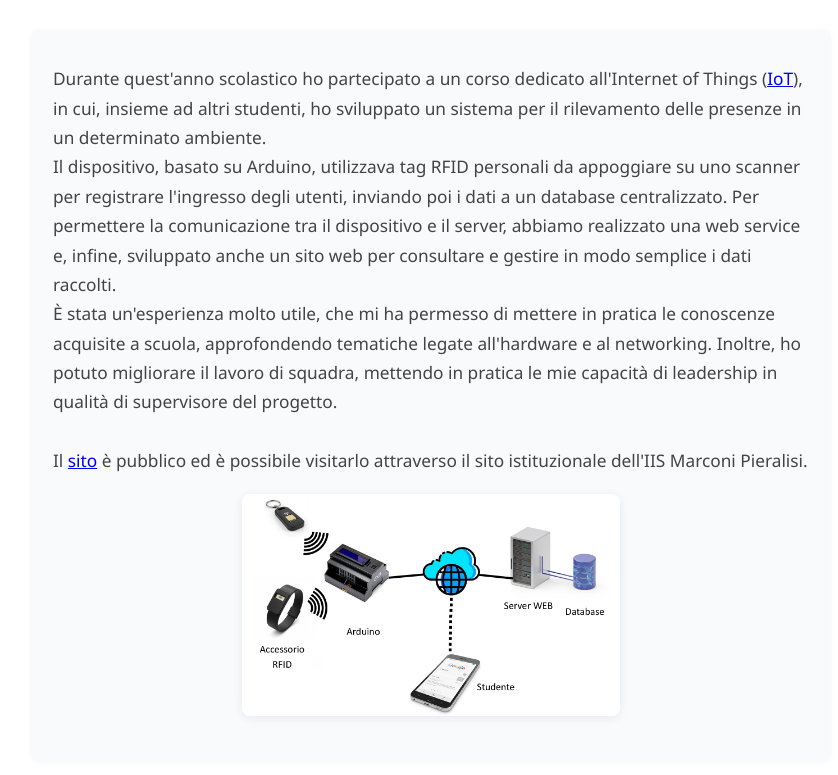
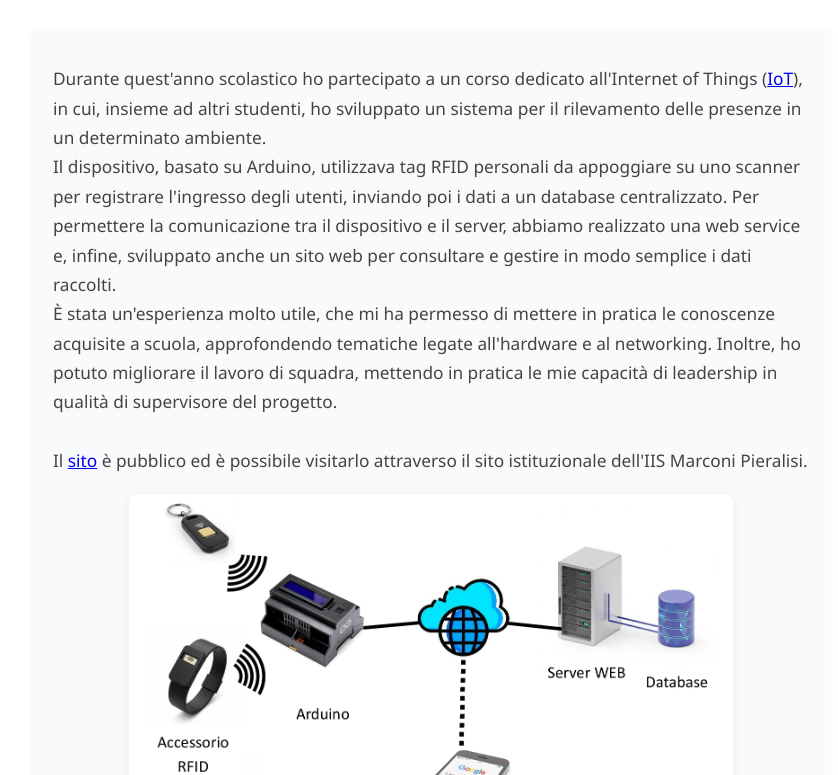
Before and after one commit to GiorgettiAndre/GiorgettiAndre.github.io, a plain HTML site: page pagine/Progetto.html in a window 1280 px wide. Shown: the part 177-952 px from the top of the page, without its empty margins (209-1047 px from the left). Drawn offline with Linux system fonts and the light colour scheme.

Commit message:
aggiustamento 2

```diff
--- a/pagine/Progetto.html
+++ b/pagine/Progetto.html
@@ -196,7 +196,7 @@
                     <br>
                     Il <a href="https://presenze.sviluppo.host/temp/index.php" target="_blank">sito</a> è pubblico ed è possibile visitarlo attraverso il sito istituzionale dell'IIS Marconi Pieralisi.
                 </p>
-                <img class="project-img" src="../immagini/SchemaGenerale.png" alt="Schema progetto 'chi fa dialogare gli oggetti'" width="50%">
+                <img class="project-img" src="../immagini/SchemaGenerale.png" alt="Schema progetto 'chi fa dialogare gli oggetti'" width="80%">
             </section>
         </main>
         <footer>
```
